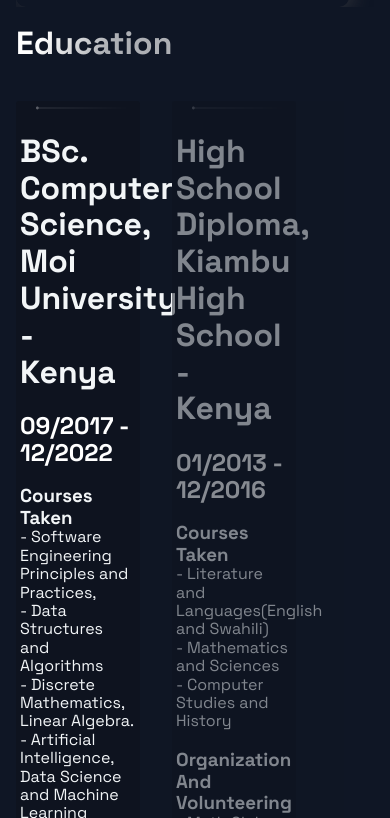
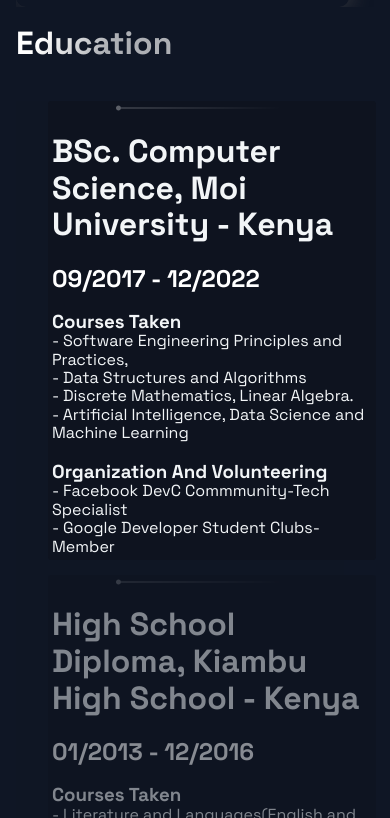
Before and after one commit to samuelmaina/portifolio, a Next.js app: page / in a window 390 px wide. Shown: the part 6886-7704 px from the top of the page. Built offline with nearby package versions, Linux system fonts and the light colour scheme.

Commit message:
Made the sight  responsive. Will need more work as the application is not truly responsive

```diff
--- a/src/components/Acomplishments/AcomplishmentsStyles.js
+++ b/src/components/Acomplishments/AcomplishmentsStyles.js
@@ -7,18 +7,9 @@
   gap: 24px;
   margin: 24px 0 40px;
 
-  @media ${(props) => props.theme.breakpoints.md} {
-    gap: 16px;
-    margin: 20px 0 32px;
-    grid-template-columns: repeat(auto-fit, minmax(140px, 1fr));
-  }
-
   @media ${(props) => props.theme.breakpoints.sm} {
-    display: grid;
-    grid-template-columns: repeat(2, 1fr);
-    gap: 10px;
-    max-width: 500px;
-    margin: 24px auto;
+    display: flex;
+    flex-direction: column;
   }
 `;
 
@@ -29,21 +20,12 @@
   height: 100%;
   padding: 24px;
   @media ${(props) => props.theme.breakpoints.lg} {
-    height: 210px;
+    height: 100%;
   }
 
   @media ${(props) => props.theme.breakpoints.md} {
-    height: 135px;
+    height: 100%;
     padding: 16px;
-  }
-
-  @media ${(props) => props.theme.breakpoints.sm} {
-    height: 110px;
-    padding: 12px;
-
-    &:nth-child(2n) {
-      grid-row: 2;
-    }
   }
 `;
 export const BoxNum = styled.h5`
--- a/src/components/TimeLine/TimeLineStyles.js
+++ b/src/components/TimeLine/TimeLineStyles.js
@@ -24,18 +24,15 @@
   }
 
   @media ${(props) => props.theme.breakpoints.sm} {
-    overflow-x: scroll;
-    -webkit-overflow-scrolling: touch;
-    scroll-snap-type: x mandatory;
-    touch-action: pan-x;
-    justify-content: initial;
+    diplay: flex;
+    flex-direction: column;
     margin-bottom: 8px;
   }
 `;
 export const CarouselMobileScrollNode = styled.div`
   @media ${(props) => props.theme.breakpoints.sm} {
-    display: flex;
-    min-width: ${({ final }) => (final ? `120%;` : `min-content`)};
+    margin-bottom: 1.5rem;
+    min-width: ${({ final }) => (final ? `100%;` : `min-content`)};
   }
 `;
 
@@ -45,12 +42,12 @@
   max-width: 100%;
 
   @media ${(props) => props.theme.breakpoints.md} {
-    max-width: 124px;
+    max-width: 100%;
   }
 
   @media ${(props) => props.theme.breakpoints.sm} {
     margin-left: 32px;
-    min-width: 120px;
+    width: 100%;
     background: #0e131f;
     padding: 4px;
     align-content: start;
```
